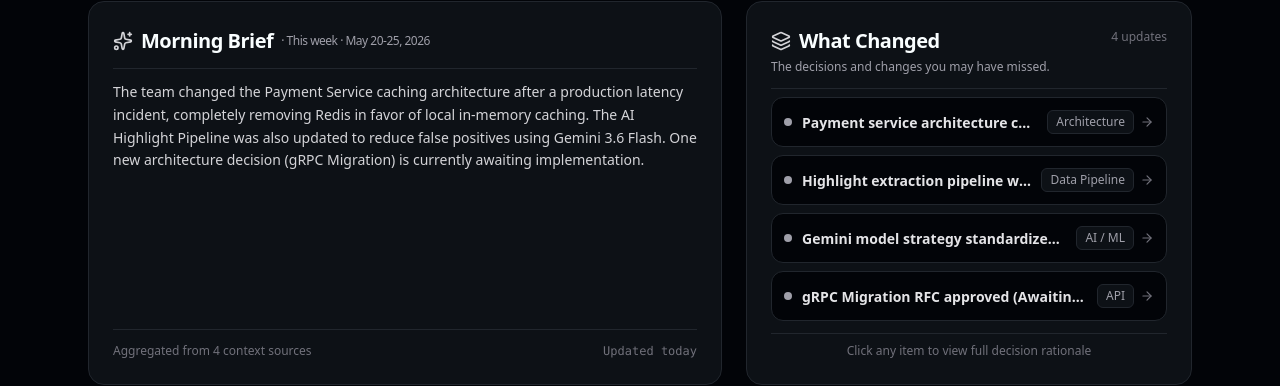
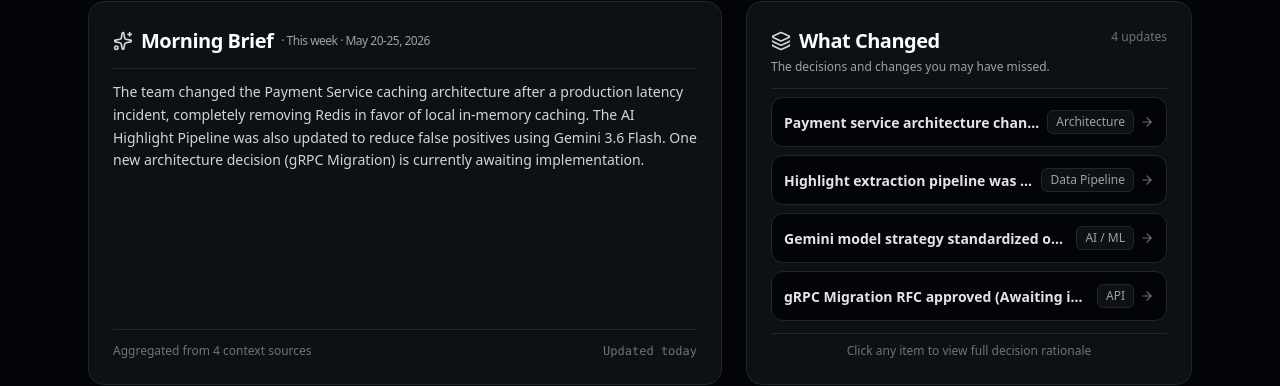
Before and after one commit to tqnhu2407/ece, a React (Vite) app: page / in a window 1280 px wide. Shown: the part 435-821 px from the top of the page. Built offline with nearby package versions, Linux system fonts and the light colour scheme; no server answers.

Commit message:
fix(ui): remove unnecessary dot indicator in MorningBriefView
Remove the bullet point indicator from items to improve list layout and styling consistency.

```diff
--- a/src/components/MorningBriefView.tsx
+++ b/src/components/MorningBriefView.tsx
@@ -196,8 +196,7 @@ export const MorningBriefView: React.FC<MorningBriefViewProps> = ({
                   onClick={() => item.decisionId && onSelectDecision(item.decisionId)}
                   className="flex items-center justify-between p-2.5 sm:p-3 rounded-xl border border-[#21262d] bg-[#020408] hover:border-zinc-600 hover:bg-[#161b22] transition cursor-pointer group"
                 >
-                  <div className="flex items-center space-x-2.5 min-w-0 pr-2">
-                    <span className="w-2 h-2 rounded-full bg-zinc-400 shrink-0 group-hover:bg-white group-hover:scale-125 transition-all" />
+                  <div className="flex items-center min-w-0 pr-2">
                     <span className="text-[14px] font-semibold text-zinc-200 group-hover:text-white transition-colors truncate">
                       {item.title}
                     </span>
```
